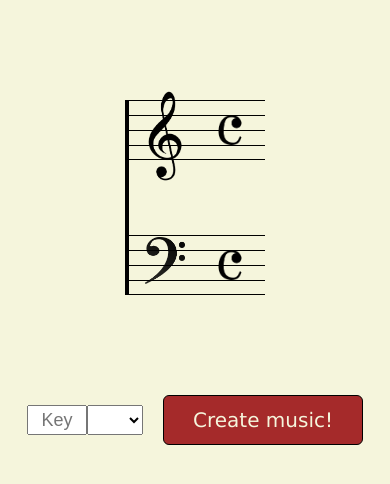
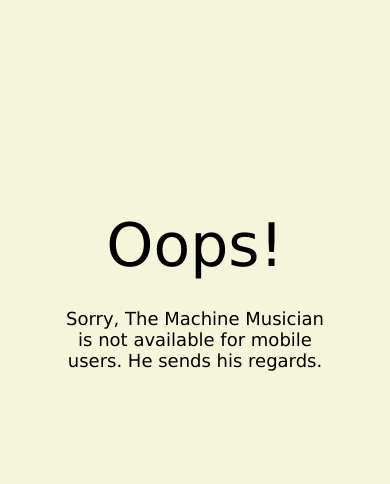
Before and after one commit to hfeng20/MachineMusician, a Next.js app: page / in a window 390 px wide. Shown: the top 484 px of the page. Built offline with nearby package versions, Linux system fonts and the light colour scheme.

Commit message:
Eigth note melody

```diff
--- a/src/Chord/Chord.tsx
+++ b/src/Chord/Chord.tsx
@@ -107,7 +107,6 @@ const Chord: React.FC<ChordProps> = (props) => {
             && ((notes[(index - 1 + notes.length) % notes.length].octave === curNote.octave) && !((notes[(index - 1 + notes.length) % notes.length].note.substring(0, 1) === 'G' && curNote.note.substring(0, 1) === 'A'))))
             || ((notes[(index - 1 + notes.length) % notes.length].note.substring(0, 1) === 'G' && curNote.note.substring(0, 1) === 'A' && curNote.octave === (notes[(index - 1 + notes.length) % notes.length].octave) + 1))) {
             offSet = true
-            console.log('TRUE')
         }
         return (
             <Note key={curNote.note} note={curNote.note} accidentals={tail} octave={curNote.octave} duration={curNote.duration} bassClef={true} chordPosition={index} noteOffset={offSet} />
--- a/src/MachineMusician/MachineMusician.module.css
+++ b/src/MachineMusician/MachineMusician.module.css
@@ -4,6 +4,10 @@
     justify-content: center;
     align-items: center;
     position: relative;
+}
+
+.mobileUsers {
+    display: none;
 }
 
 .staff {
@@ -45,6 +49,7 @@
 .inputContainer {
     margin-top: 100px;
     display: flex;
+    margin-bottom: 100px;
 }
 
 .input {
@@ -77,3 +82,59 @@
     background-color:maroon;
     cursor: pointer;
 }
+
+@media only screen and (max-width: 800px) {
+    .container {
+        display: none;
+    }
+    .mobileUsers {
+        display: flex;
+        flex-direction: column;
+        justify-content: center;
+        align-content: center;
+        font-size: 18px;
+        margin: 15vw;
+        margin-top: 200px;
+        text-align: center;
+        font-family:'Lucida Sans', 'Lucida Sans Regular', 'Lucida Grande', 'Lucida Sans Unicode', Geneva, Verdana, sans-serif
+    }
+    .oops {
+        font-weight: 300;
+        margin: 10px;
+        font-size: 60px;
+    }
+}
+
+/* @media only screen and (max-width: 700px) {
+    .mobileUsers {
+        margin-top: 100px;
+        margin: 5vw;
+    }
+    .oops {
+        font-weight: 300;
+        margin: 1vw;
+        font-size: 60px;
+    }
+} */
+/*
+@media only screen and (max-width: 600px) {
+    .mobileUsers {
+        margin: 100px;
+    }
+    .oops {
+        font-weight: 300;
+        margin: 10px;
+        font-size: 60px;
+    }
+}
+
+@media only screen and (max-width: 500px) {
+    .mobileUsers {
+        margin: 80px;
+    }
+    .oops {
+        font-weight: 300;
+        margin: 10px;
+        font-size: 40px;
+    }
+} */
--- a/src/MachineMusician/MachineMusician.tsx
+++ b/src/MachineMusician/MachineMusician.tsx
@@ -129,15 +129,20 @@ const MachineMusician: React.FC = () => {
 
     useEffect(() => {
         if (!melody) return
-        let currentIndex = 0
-        const newMelody = melody.map((note) => {
-            currentIndex = currentIndex + 1
-            console.log(note[0].root)
-            return (<Note
-                note={note[0].root}
-                octave={note[0].octave}
-                duration={note[0].duration}
-            />)
+        let index = 0
+        const newMelody = melody.map((set) => {
+            return set.map((note: any) => {
+                index = index + 1
+                if (note.duration !== 1 / 8) {
+                }
+                return (
+                    <Note
+                        note={note.root}
+                        octave={note.octave}
+                        duration={note.duration}
+                    />
+                )
+            })
         })
         setMelodyElements(newMelody)
     }, [melody])
@@ -149,10 +154,10 @@ const MachineMusician: React.FC = () => {
         }
         chordProgression.map((chord, index) => {
             if (index === 0) {
-                newMelody = [...newMelody, [{ root: scale[chord.value], octave: 5, duration: 1 / 4 }]]
+                newMelody = [...newMelody, [{ root: scale[chord.value], octave: 5, duration: 1 / 8 }]]
                 return
             } if (index === chordProgression.length - 1) {
-                newMelody = [...newMelody, [{ root: scale[chord.value], octave: 5, duration: 1 / 4 }]]
+                newMelody = [...newMelody, [{ root: scale[chord.value], octave: 5, duration: 1 / 8 }]]
                 return
             }
             const previousNote = newMelody[newMelody.length - 1][newMelody[newMelody.length - 1].length - 1]
@@ -161,14 +166,36 @@ const MachineMusician: React.FC = () => {
                 return note.note
             })
             let minDistance = 12
-            let minDistanceNote = { root: 'Z', octave: 5, duration: 1 / 4 }
+            let minDistanceNote = { root: 'Z', octave: 5, duration: 1 / 8 }
             possibleNotes.forEach((note) => {
-                if (Math.abs(LETTERS.indexOf(note.substring(0, 1)) - curIndex) < minDistance) {
+                if (Math.abs(LETTERS.indexOf(note.substring(0, 1)) - curIndex) < minDistance && note !== previousNote.root) {
                     minDistance = LETTERS.indexOf(note.substring(0, 1)) - curIndex
-                    minDistanceNote = { root: note, octave: previousNote.octave, duration: 1 / 4 }
+                    minDistanceNote = { root: note, octave: previousNote.octave, duration: 1 / 8 }
                 }
             })
             newMelody = [...newMelody, [minDistanceNote]]
+        })
+        newMelody = newMelody.map((set, index) => {
+            if (index === newMelody.length - 1) {
+                return [{ ...set[0], duration: 1 }]
+            }
+            const curIndex = scale.indexOf(set[0].root)
+            const nextIndex = scale.indexOf(newMelody[index + 1].root)
+            if (Math.abs(curIndex - nextIndex) < 2) {
+                if (curIndex - nextIndex < 0) {
+                    return [...set, { root: scale[(index + 1) % scale.length], octave: set[0].octave, duration: 1 / 8 }]
+                }
+                return [...set, { root: scale[(index - 2 + scale.length) % scale.length], octave: set[0].octave, duration: 1 / 8 }]
+            } if (Math.abs(curIndex - nextIndex) > 4) {
+                if (curIndex - nextIndex > 0) {
+                    return [...set, { root: scale[(index + 1) % scale.length], octave: set[0].octave, duration: 1 / 8 }]
+                }
+                return [...set, { root: scale[(index - 2 + scale.length) % scale.length], octave: set[0].octave, duration: 1 / 8 }]
+            }
+            if (curIndex < nextIndex) {
+                return [...set, { root: scale[(curIndex + Math.floor(Math.random() * (nextIndex - curIndex) + 1)) % scale.length], octave: set[0].octave, duration: 1 / 8 }]
+            }
+            return [...set, { root: scale[(curIndex - Math.floor(Math.random() * (curIndex - nextIndex + 1)) + scale.length) % scale.length], octave: set[0].octave, duration: 1 / 8 }]
         })
         console.log(newMelody)
         return newMelody
@@ -218,6 +245,7 @@ const MachineMusician: React.FC = () => {
         return progression
     }
     return (
+        <div>
             <div className={Styles.container}>
                 <Staff melody={melodyElements} chords={chords} />
                 <div className={Styles.inputContainer}>
@@ -244,6 +272,11 @@ const MachineMusician: React.FC = () => {
                     > Create music! </button>
                 </div>
             </div>
+            <div className={Styles.mobileUsers}>
+                <p className={Styles.oops}>Oops!</p>
+                <p>Sorry, The Machine Musician is not available for mobile users. He sends his regards.</p>
+            </div>
+        </div>
     )
 }
 
--- a/src/Measure/Measure.module.css
+++ b/src/Measure/Measure.module.css
@@ -3,6 +3,12 @@
 }
 
 .melodyContainer {
+    margin-left: 30px;
+    display: flex;
+}
+
+.lastMelodyContainer {
+    margin-left: 0px;
     display: flex;
 }
 
--- a/src/Measure/Measure.tsx
+++ b/src/Measure/Measure.tsx
@@ -35,7 +35,7 @@ const Measure: React.FC<MeasureProps> = (props) => {
                 <div className={Styles.chordsContainer}>
                     {chords}
                 </div>
-                <div className={Styles.melodyContainer} >
+                <div className={last ? Styles.lastMelodyContainer : Styles.melodyContainer} >
                     {melody}
                     {/* <Note note='A' octave={5} duration={1 / 4} />
                     <Note note='B' octave={5} duration={1 / 4} /> */}
--- a/src/Note/Note.module.css
+++ b/src/Note/Note.module.css
@@ -21,7 +21,7 @@
     rotate: -10deg;
 }
 
-.quarter {
+.eigth {
     border-radius: 100px;
     height: 15px;
     width: 20px;
@@ -57,6 +57,13 @@
     position: relative;
 }
 
+.eigthNoteContainer {
+    display: grid;
+    margin-right: -20px;
+    margin-left: 10px;
+    position: relative;
+}
+
 .downTail {
     position:absolute;
     height: 50px;
@@ -72,3 +79,25 @@
     border: 2px solid black;
     translate: 16px -40px;
 }
+
+.upFlagEighth {
+    z-index: -2;
+    height: 50px;
+    width: 40px;
+    border: none;
+    margin: 0;
+    padding: 0;
+    translate: -20px -40px;
+}
+
+.downFlagEighth {
+    z-index: -2;
+    height: 50px;
+    width: 40px;
+    border: none;
+    margin: 0;
+    padding: 0;
+    transform: rotateY(180deg);
+    rotate: 180deg;
+    translate: -37px 10px;
+}
--- a/src/Note/Note.tsx
+++ b/src/Note/Note.tsx
@@ -405,11 +405,12 @@ const Note: React.FC<NoteProps> = (props) => {
     let rawAccidentals = (note.length > 1) ? note.substring(1) : ''
     const accidentals = rawAccidentals.replaceAll('b', '♭').replaceAll('#', '♯')
     return (
-        <div className={`${Styles.noteContainer}`} style={{ display: 'flex', flexDirection: 'row', translate: `${noteOffset ? '15px' : '0px'} ${pixelShifts}px` }}>
+        <div className={`${duration === 1 / 8 ? Styles.eigthNoteContainer : Styles.noteContainer}`} style={{ display: 'flex', flexDirection: 'row', translate: `${noteOffset ? '15px' : '0px'} ${pixelShifts}px` }}>
             <div className={getDurationStyle(duration)}>
                 <p className={`${noteOffset ? Styles.offsetAccidental : Styles.accidentalText}`}>{`${accidentals}`}</p>
             </div>
-            {(duration === 1 / 2 || duration === 1 / 4) && !noteOffset && <div className={(((bassClef && shifts > 2) || !bassClef && shifts > 11)) ? Styles.downTail : Styles.upTail} />}
+            {(duration === 1 / 2 || duration === 1 / 4 || duration === 1 / 8) && !noteOffset && <div className={bassClef ? '' : ((((bassClef && shifts > 2) || !bassClef && shifts > 11)) ? Styles.downTail : Styles.upTail)} />}
+            {duration === 1 / 8 && <img className={bassClef ? '' : ((((bassClef && shifts > 2) || !bassClef && shifts > 11)) ? Styles.downFlagEighth : Styles.upFlagEighth)} src={'eighthflag.png'} />}
         </div >
     )
 }
--- a/src/Staff/Staff.tsx
+++ b/src/Staff/Staff.tsx
@@ -28,7 +28,7 @@ const Staff: React.FC<StaffProps> = (props) => {
     return (
         <div className={Styles.container}>
             <StaffHeader key={key} timeSignature={timeSignature} />
-            {measures}
+            {measures.length < 1 ? <Measure melody={[]} chords={[]} last={true} /> : measures}
         </div>
     )
 }
--- a/src/StaffHeader/StaffHeader.module.css
+++ b/src/StaffHeader/StaffHeader.module.css
@@ -10,29 +10,29 @@
 }
 
 .trebleImg {
-    margin-left: 10px;
+    margin-left: 0px;
     width: 60px;
     translate: 0 -210px;
 }
 
 .bassImg {
-    margin-left: 10px;
+    margin-left: 0px;
     width: 40px;
     translate: 10px -160px;
 }
 
 .trebleTimeSig {
-    width: 30px;
-    translate: 0 -180px;
-    margin-right: 20px;
-    margin-left: 20px;
+    width: 20px;
+    translate: 0 -174px;
+    margin-right: 0px;
+    margin-left: 0px;
 }
 
 .bassTimeSig {
-    width: 30px;
-    translate: 0 -75px;
-    margin-right: 20px;
-    margin-left: 20px;
+    width: 20px;
+    translate: 0 -60px;
+    margin-right: 0px;
+    margin-left: 0px;
 }
 
 .staff {
```
Also changed, not shown: public/eighthflag.png (added). Lines whose indentation alone changed are shown as unchanged.
